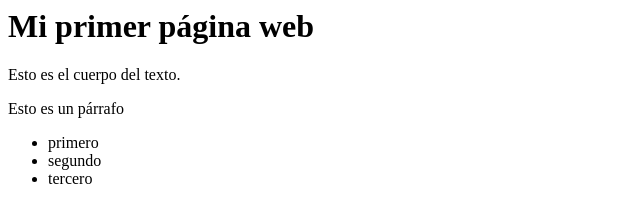
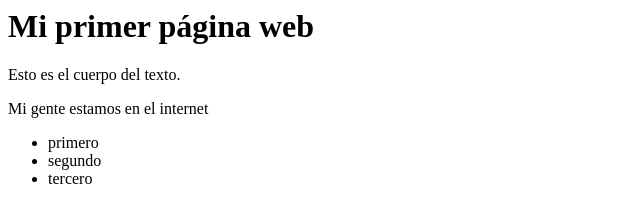
Before and after one commit to emiliano-jaime/modulo_1, a plain HTML site: page index.html in a window 1280 px wide. Shown: the whole page, without its empty margins (0-640 px from the left). Drawn offline with Linux system fonts and the light colour scheme.

Commit message:
Update index.html

```diff
--- a/index.html
+++ b/index.html
@@ -4,7 +4,7 @@
 </head>
 <body>
   Esto es el cuerpo del texto.
-  <p>Esto es un párrafo</p>
+  <p>Mi gente estamos en el internet</p>
 
   <ul>
     <li>primero</li>
```
